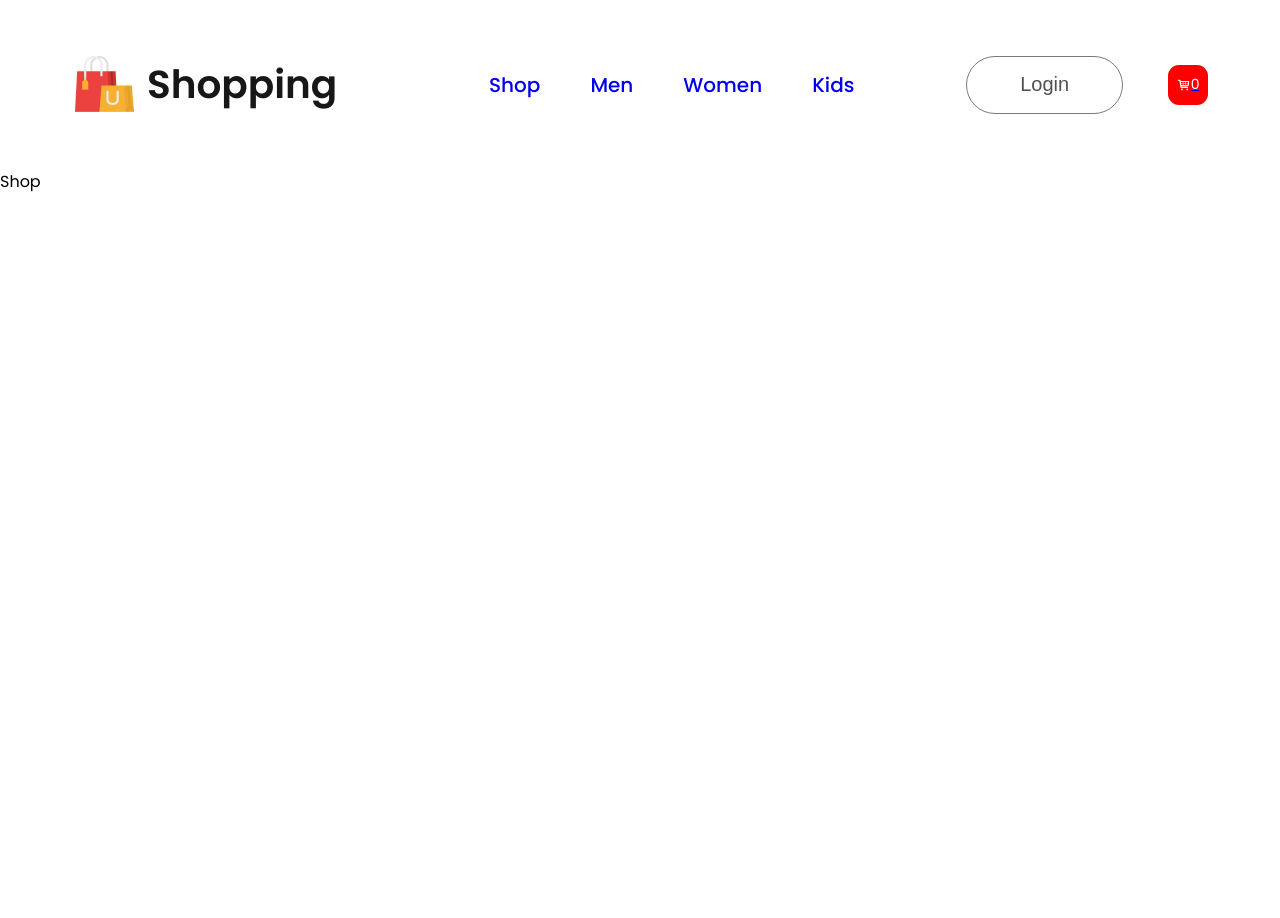
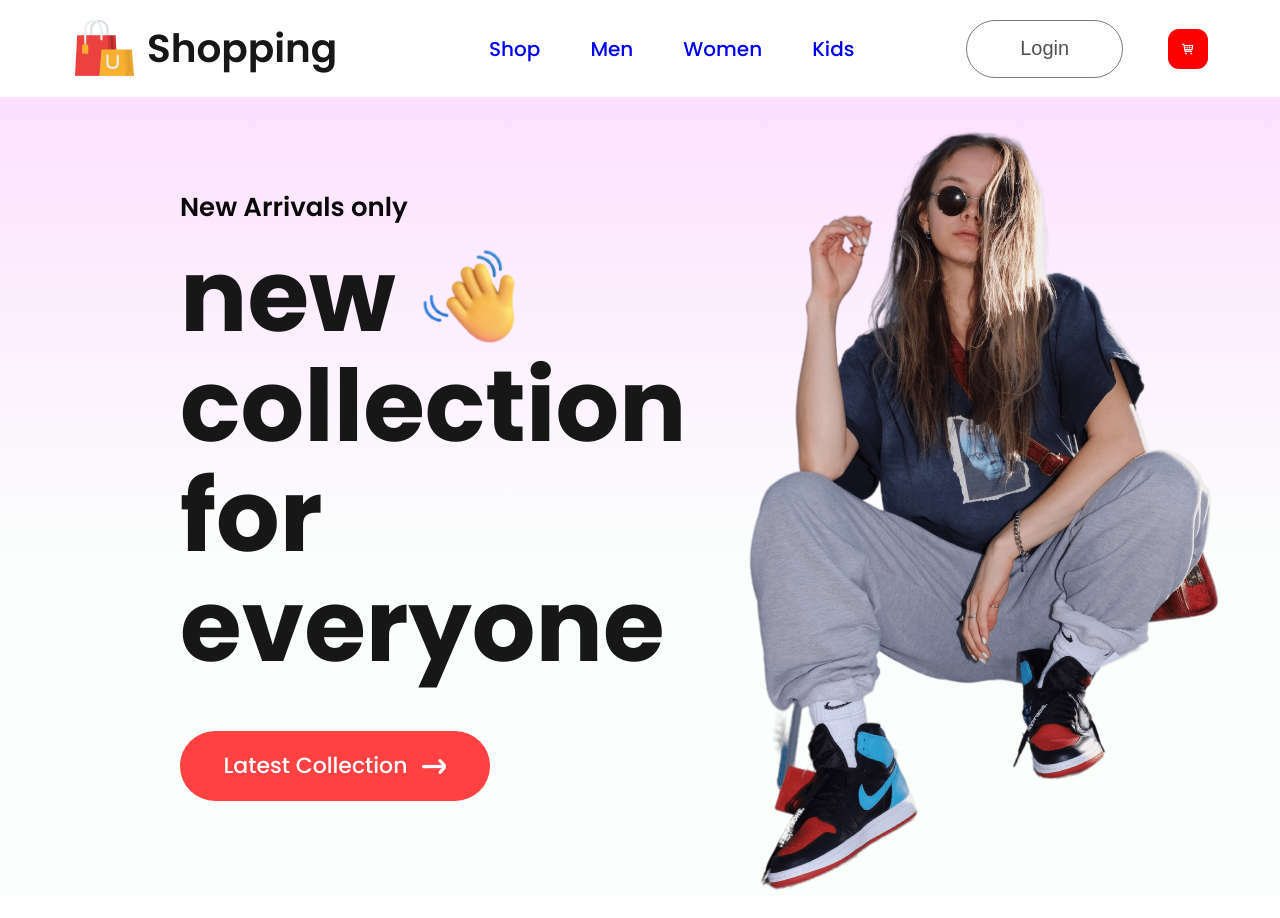
Before and after one commit to Daveram1714/E-commers-Site, a React (Create React App) app: page / in a window 1280 px wide. Before the commit the page ends 800 px from the top, so only its background shows below. Built offline with nearby package versions, Linux system fonts and the light colour scheme.

Commit message:
Hero component and styling is done

```diff
--- a/src/App.js
+++ b/src/App.js
@@ -9,6 +9,11 @@ import LoginSignup from './Pages/LoginSignup'
 import Missing from './Missing'
 
 const App = () => {
+
+
+
+
+
   return (<div>
     <Navbar />
     <Routes>
--- /dev/null
+++ b/src/Component/Hero/Hero.css
@@ -0,0 +1,57 @@
+.hero{
+    height: 100vh;
+    background: linear-gradient(180deg, #fde1ff , #e1ffea22 60%);
+    display: flex;
+}
+.hero-left{
+    flex: 1;
+    display: flex;
+    flex-direction: column;
+    justify-content: center;
+    gap: 20px;
+    padding-left: 180px;
+    line-height: 1.1;
+}
+
+.hero-left h2{
+    color: #090909;
+    font-size: 26px;
+    font-weight: 600;
+}
+
+.hero-left p{
+    color:  #171717;
+    font-size: 100px;
+    font-weight: 700;
+}
+
+.hand-hand-icon{
+    display: flex;
+    align-items: center;
+    gap: 20px;
+}
+.hand-hand-icon img{
+    width: 105px;
+}
+.hero-latest-btn{
+    display: flex;
+    justify-content: center;
+    align-items: center;
+    gap: 15px;
+    width: 310px;
+    height: 70px;
+    border-radius: 75px;
+    margin-top: 30px;
+    background: #ff4141;
+    color: white;
+    font-size: 22px;
+    font-weight: 500;
+}
+
+.hero-right{
+flex: 1;
+display: flex;
+align-items: center;
+justify-content: center;
+
+}
--- a/src/Component/Hero/Hero.jsx
+++ b/src/Component/Hero/Hero.jsx
@@ -1,9 +1,31 @@
 import React from 'react'
+import "./Hero.css"
+import hand_icon from '../Asserts/hand_icon.png'
+import hero_image from "../Asserts/hero_image.png"
+import arrow_icon from "../Asserts/arrow.png"
 
 const Hero = () => {
   return (
     <div className='hero'>
+      <div className="hero-left">
+        <h2>New Arrivals only</h2>
+        <div>
+          <div className="hand-hand-icon">
+            <p>new</p>
+            <img src={hand_icon} alt=' '/>
+          </div>
+          <p>collection</p>
+          <p>for everyone</p>
+        </div>
+        <div className="hero-latest-btn">
+          <div>Latest Collection</div>
+          <img src={arrow_icon} alt=''/>
 
+        </div>
+      </div>
+      <div className="hero-right">
+        <img src={hero_image} alt= ' ' />
+      </div>
     </div>
   )
 }
--- a/src/Component/Navbar/Navbar.css
+++ b/src/Component/Navbar/Navbar.css
@@ -72,3 +72,11 @@
     background: red;
     color: white;
 }
+
+.navbar {
+    transition: transform 0.3s ease;
+  }
+
+  .hide-navbar {
+    transform: translateY(-100%);
+  }
--- a/src/Component/Navbar/Navbar.jsx
+++ b/src/Component/Navbar/Navbar.jsx
@@ -1,32 +1,115 @@
-import React, { useState } from 'react'
-import './Navbar.css'
+// import React, { useState } from 'react'
+// import './Navbar.css'
+// import { TiShoppingCart } from "react-icons/ti";
+// import logo from '../Asserts/logo.png'
+// import { Link } from 'react-router-dom';
+
+
+// const Navbar = () => {
+//   const[menu,setMenu] = useState("")
+
+//   return (
+//     <div className='navbar'>
+//         <div className='nav-logo'>
+//           <img src={logo} alt="Logo"/>
+//           <p>Shopping </p>
+//         </div>
+//         <ul className="nav-menu">
+//           <li onClick={()=> setMenu("Shop")}> <Link style={{textDecoration :'none'}} to = '/'> Shop</Link>  {menu==="Shop" ? <hr/> : <></>}</li>
+//           <li onClick={()=>setMenu("Men")}><Link style={{textDecoration :'none'}} to = 'mens'>Men</Link> {menu=== "Men" ?<hr /> : <></>}</li>
+//           <li onClick={()=>setMenu("Women")}><Link style={{textDecoration :'none'}} to = 'womens'>  Women</Link> {menu==="Women" ? <hr /> :<></>}</li>
+//           <li onClick={ ()=>setMenu("Kids")}><Link style={{textDecoration :'none'}} to='kids'> Kids</Link>  {menu === "Kids" ? <hr /> : <></>} </li>
+//         </ul>
+//         <div className='nav-login-cart'>
+//           <Link to = 'login'> <button>Login </button> </Link>
+//          <Link to = 'cart'>  <div className="nav-cart-count"> <TiShoppingCart/> </div> </Link>
+//           {/* <button>Cart </button> */}
+//         </div>
+//     </div>
+//   )
+// }
+
+// export default Navbar
+
+
+import React, { useState, useEffect } from 'react';
+import './Navbar.css';
 import { TiShoppingCart } from "react-icons/ti";
-import logo from '../Asserts/logo.png'
+import logo from '../Asserts/logo.png';
 import { Link } from 'react-router-dom';
 
+const Navbar = () => {
+  const [menu, setMenu] = useState("");
+  const [isNavbarHidden, setIsNavbarHidden] = useState(false);
+  const [prevScroll, setPrevScroll] = useState(window.scrollY || document.documentElement.scrollTop);
+  const [prevDirection, setPrevDirection] = useState(0);
 
-const Navbar = () => {
-  const[menu,setMenu] = useState("")
+  const handleScroll = () => {
+    const curScroll = window.scrollY || document.documentElement.scrollTop;
+    let direction = 0;
+
+    if (curScroll > prevScroll) {
+      // scrolling down
+      direction = 2;
+    } else if (curScroll < prevScroll) {
+      // scrolling up
+      direction = 1;
+    }
+
+    if (direction !== prevDirection) {
+      toggleNavbar(direction, curScroll);
+    }
+
+    setPrevScroll(curScroll);
+  };
+
+  const toggleNavbar = (direction, curScroll) => {
+    if (direction === 2 && curScroll > 100) {
+      setIsNavbarHidden(true);
+      setPrevDirection(direction);
+    } else if (direction === 1) {
+      setIsNavbarHidden(false);
+      setPrevDirection(direction);
+    }
+  };
+
+  useEffect(() => {
+    window.addEventListener('scroll', handleScroll);
+    return () => {
+      window.removeEventListener('scroll', handleScroll);
+    };
+  }, [prevScroll, prevDirection]);
 
   return (
-    <div className='navbar'>
+    <div className={`navbar ${isNavbarHidden ? 'hide-navbar' : ''}`}>
       <div className='nav-logo'>
-          <img src={logo} alt="Logo"/>
-          <p>Shopping </p>
+        <img src={logo} alt="Logo" />
+        <p>Shopping</p>
       </div>
       <ul className="nav-menu">
-          <li onClick={()=> setMenu("Shop")}> <Link style={{textDecoration :'none'}} to = '/'> Shop</Link>  {menu==="Shop" ? <hr/> : <></>}</li>
-          <li onClick={()=>setMenu("Men")}><Link style={{textDecoration :'none'}} to = 'mens'>Men</Link> {menu=== "Men" ?<hr /> : <></>}</li>
-          <li onClick={()=>setMenu("Women")}><Link style={{textDecoration :'none'}} to = 'womens'>  Women</Link> {menu==="Women" ? <hr /> :<></>}</li>
-          <li onClick={ ()=>setMenu("Kids")}><Link style={{textDecoration :'none'}} to='kids'> Kids</Link>  {menu === "Kids" ? <hr /> : <></>} </li>
+        <li onClick={() => setMenu("Shop")}>
+          <Link style={{ textDecoration: 'none' }} to='/'> Shop</Link>
+          {menu === "Shop" ? <hr /> : <></>}
+        </li>
+        <li onClick={() => setMenu("Men")}>
+          <Link style={{ textDecoration: 'none' }} to='mens'>Men</Link>
+          {menu === "Men" ? <hr /> : <></>}
+        </li>
+        <li onClick={() => setMenu("Women")}>
+          <Link style={{ textDecoration: 'none' }} to='womens'>Women</Link>
+          {menu === "Women" ? <hr /> : <></>}
+        </li>
+        <li onClick={() => setMenu("Kids")}>
+          <Link style={{ textDecoration: 'none' }} to='kids'>Kids</Link>
+          {menu === "Kids" ? <hr /> : <></>}
+        </li>
       </ul>
       <div className='nav-login-cart'>
-          <Link to = 'login'> <button>Login </button> </Link>
-         <Link to = 'cart'>  <div className="nav-cart-count"> <TiShoppingCart/> 0</div> </Link>
-          {/* <button>Cart </button> */}
+        <Link to='login'><button>Login</button></Link>
+        <Link to='cart'><div className="nav-cart-count"><TiShoppingCart /></div></Link>
       </div>
     </div>
-  )
-}
+  );
+};
 
-export default Navbar
+export default Navbar;
--- a/src/Pages/Shop.jsx
+++ b/src/Pages/Shop.jsx
@@ -1,8 +1,11 @@
 import React from 'react'
+import Hero from '../Component/Hero/Hero'
 
 const Shop = () => {
   return (
-    <div>Shop</div>
+    <div>
+      <Hero />
+    </div>
   )
 }
 
--- a/src/index.css
+++ b/src/index.css
@@ -1,3 +1,8 @@
+*{
+  margin: 0;
+}
+
+
 body {
   margin: 0;
   font-family: -apple-system, BlinkMacSystemFont, 'Segoe UI', 'Roboto', 'Oxygen',
```
Lines whose indentation alone changed are shown as unchanged.
